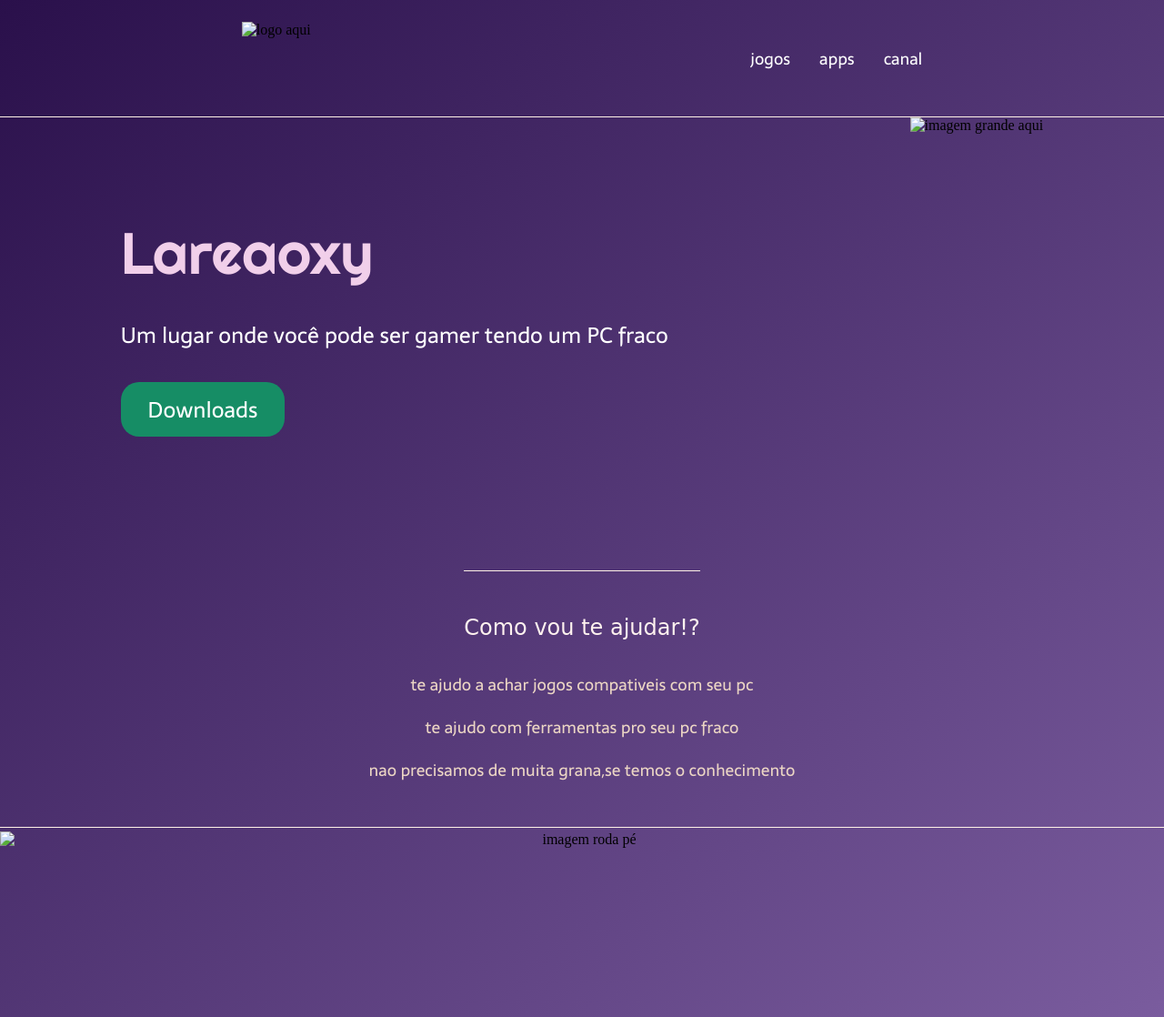
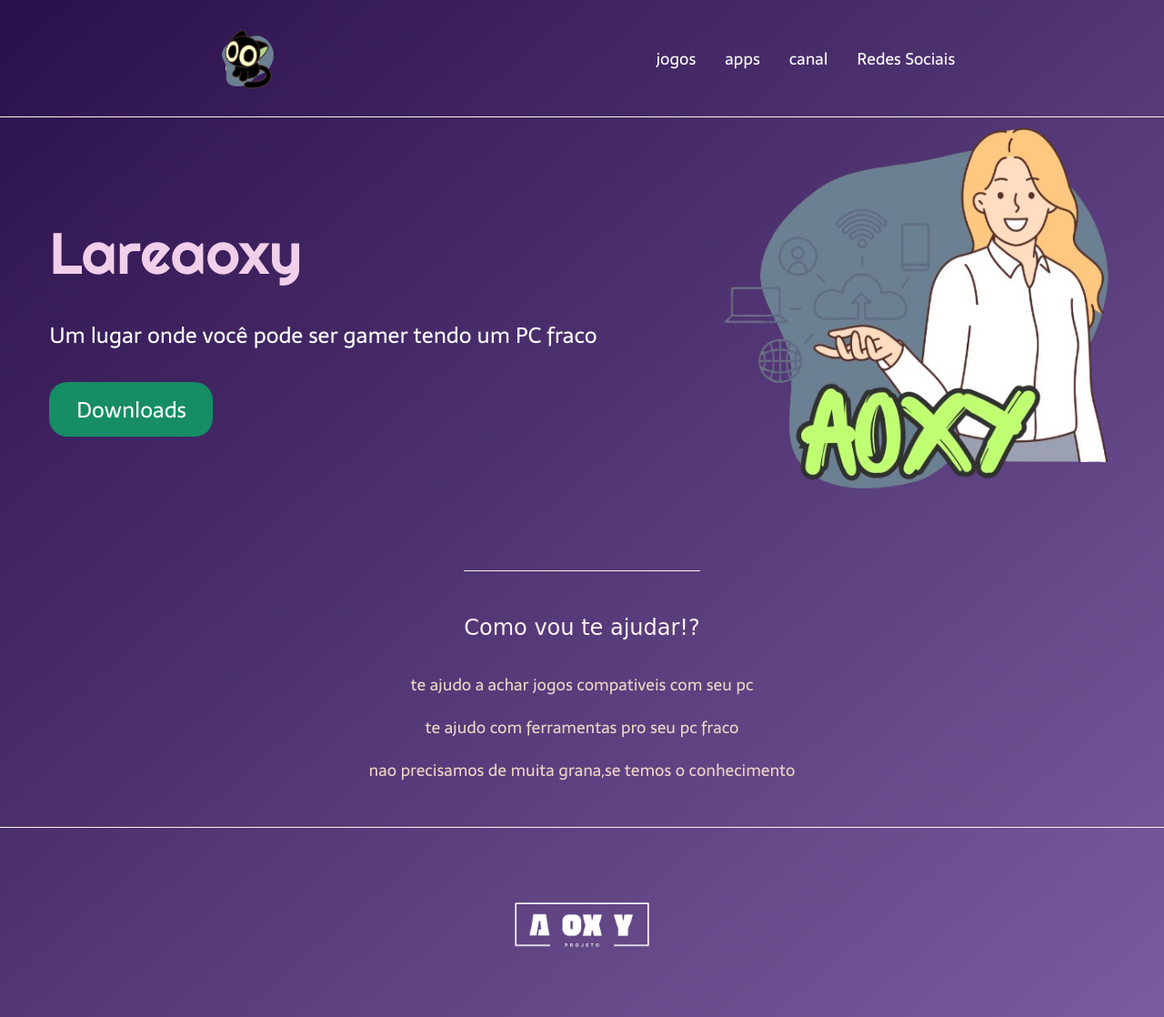
Before and after one commit to lari-pnj/Landing-page, a plain HTML site: page Arquivos da landing-page/landing page/index.html in a window 1280 px wide. Shown: the whole page at 91% size. Drawn offline with Linux system fonts and the light colour scheme.

Commit message:
atualizei algumas informações

```diff
--- a/Arquivos da landing-page/landing page/index.html
+++ b/Arquivos da landing-page/landing page/index.html
@@ -6,15 +6,17 @@
     <meta name="description" content="Aqui você encontra dicas de jogos e ferramentas pro seu pc fraco">
     <title>lareaoxy-jogos e ferramentas para pc fraco</title>
     <link rel="stylesheet" type="text/css" href="style.css">
+    <link rel="shortcut icon" href="img/logo.png" type="image/x-icon">
 </head>
 
 <body>
     <header class="cabecalho">
-        <img class="cabecalho-imagem" src="Design_sem_nome_1_-removebg-preview.png" alt="logo aqui">
+        <img class="cabecalho-imagem" src="img/logo.png" alt="logo aqui">
         <nav class="cabecalho-menu">
             <a class="cabecalho-menu-itens">jogos</a>
             <a class="cabecalho-menu-itens">apps</a>
             <a class="cabecalho-menu-itens" href="https://www.youtube.com/@larie2222">canal</a>
+            <a class="cabecalho-menu-itens">Redes Sociais</a>
         </nav>
      </header>
 
@@ -25,7 +27,7 @@
                 <h2 class="conteudo-principal-escrito-subtitulo">Um lugar onde você pode ser gamer tendo um PC fraco</h2>
                 <button class="conteudo-principal-escrito-botao">Downloads</button>
              </Div>
-            <img class="conteudo-principal-imagem" src="Urban_Clothing_brand-removebg-preview.png" alt="imagem grande aqui">
+            <img class="conteudo-principal-imagem" src="img/front.png" alt="imagem grande aqui">
          </section>
 
         <section class="conteudo-secundario">
@@ -39,7 +41,7 @@
     </main>
 
     <footer class="rodape">
-        <img class="imagem-de-rodape" src="a-removebg-preview.png" alt="imagem roda pé">
+        <img class="imagem-de-rodape" src="img/rodape.png" alt="imagem roda pé">
 
     </footer>
 </body>
```
Also changed, not shown: Arquivos da landing-page/landing page/img/Design_sem_nome_2_-removebg-preview.png (deleted), Arquivos da landing-page/landing page/img/Neon_Green_and_Black_Graffiti_Urban_Grunge_Logo-removebg-preview.png (deleted), Arquivos da landing-page/landing page/img/aoxy.png (renamed from Arquivos da landing-page/landing page/img/Neon_Green_and_Black_Graffiti_Urban_Grunge_Logo_1_-removebg-preview.png), Arquivos da landing-page/landing page/img/front.png (renamed from Arquivos da landing-page/landing page/img/Urban_Clothing_brand-removebg-preview.png), Arquivos da landing-page/landing page/img/logo.png (renamed from Arquivos da landing-page/landing page/img/Design_sem_nome_1_-removebg-preview.png), Arquivos da landing-page/landing page/img/rodape.png (renamed from Arquivos da landing-page/landing page/img/a-removebg-preview.png).
